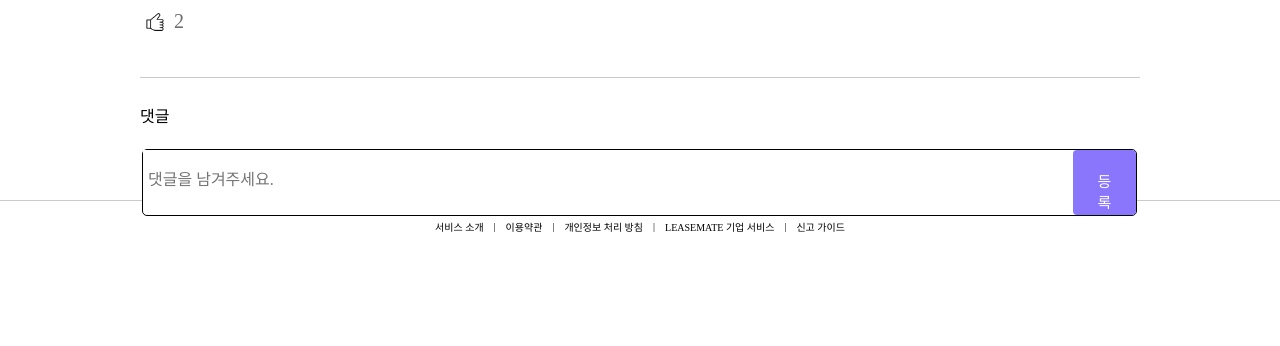
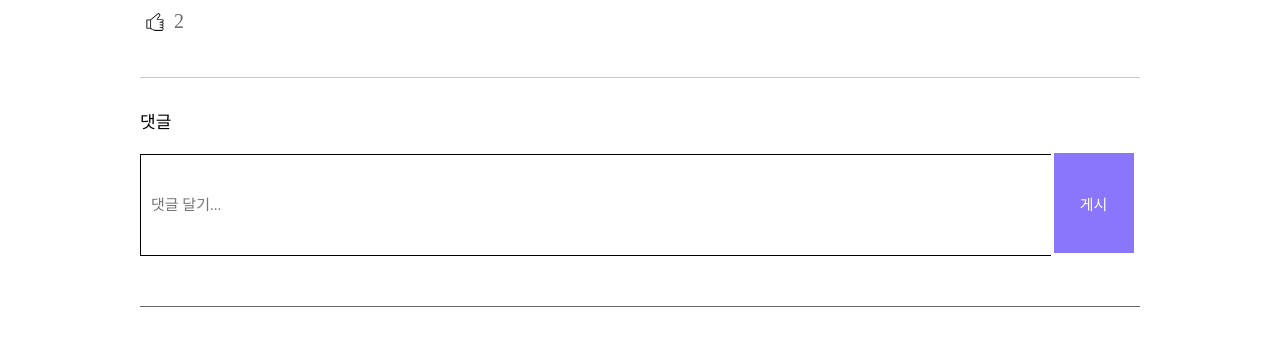
Before and after one commit to fiveIs-project01/LeaseMates, a plain HTML site: page commu/post/detail/detail.html in a window 1280 px wide. Shown: the part 860-1206 px from the top of the page. Before the commit the page ends 1111 px from the top, so only its background shows below. Drawn offline with nearby package versions, Linux system fonts and the light colour scheme.

Commit message:
regist comment

```diff
--- a/commu/post/detail/detail.css
+++ b/commu/post/detail/detail.css
@@ -17,6 +17,11 @@ body {
   align-items: center;
   background-color: #FFFFFF;
 }
+
+main{
+  height: 2000px;
+}
+
 
 .inner {
   width: 1000px;
--- a/commu/post/detail/detail.html
+++ b/commu/post/detail/detail.html
@@ -4,12 +4,24 @@
   <meta charset="UTF-8">
   <meta name="viewport" content="width=device-width, initial-scale=1.0">
   <title>LeaseMate</title>
-  <script src="../js/detail.js"></script>
+
+  <script src="detail.js"></script>
+  <script src="detail_cmt.js"></script>
+
   <link rel="stylesheet" href="./detail.css">
   <link rel="stylesheet" href="./detail_cmt.css">
   <link rel="stylesheet" href="https://fonts.googleapis.com/css2?family=Material+Symbols+Outlined:opsz,wght,FILL,GRAD@20..48,100..700,0..1,-50..200" />
+
   <script defer src="../../../temp/header/header_login.js"></script>
   <script defer src="../../../temp/footer/footer.js"></script>
+
+  <script defer src="../../../temp/header/header_login.js"> </script>
+  <script defer src="../../../temp/footer/footer.js"></script>
+
+  <script src="https://ajax.googleapis.com/ajax/libs/jquery/3.5.1/jquery.min.js"></script>
+  <script src="https://cdnjs.cloudflare.com/ajax/libs/popper.js/1.16.0/umd/popper.min.js"></script>
+  <script src="https://maxcdn.bootstrapcdn.com/bootstrap/4.5.2/js/bootstrap.min.js"></script>
+
 </head>
 <body>
   <!-- 헤더 들어갈자리 -->
@@ -50,24 +62,26 @@
           </div>
         </div>
         <div class="board-comment-container">
-          <ul class="comment">
-            <li class="comment-form">
-              <p>댓글<span></span></p>
-              <form class="comment-frm" name="commentFrm">
-                <span class="ps_box">
-                  <input type="text" placeholder="댓글을 남겨주세요." class="int" name="comment-content"/>
-                </span>
-                <button type="submit" class="comment-btn" value="등록">등록</button>
+            <p class="comment-p">댓글</p>
+            <form id="comment-form" onsubmit=addComment(event)>
+              <input type="text" placeholder="댓글 달기..." id="commentInput">
+              <button id="submit">게시</button>
+            </form>
+            <div class="comments">
+            </div>
 
-              </form>
-            </li>
-            <li id="comment-list">
 
-            </li>
-          </ul>
+          </div>
         </div>
+
       </div>
     </div>
+
+  </div>
+
+
+
+  </div>
   </main>
   <!-- footer 들어갈 자리 -->
   <div id="footer-placeholder"></div>
--- a/commu/post/detail/detail_cmt.css
+++ b/commu/post/detail/detail_cmt.css
@@ -3,82 +3,57 @@ li{
   list-style: none;
 }
 
-.comment{
-  display: flex;
-  flex-direction: column;
-  flex-wrap: nowrap;
-  padding: 30px;
-  margin: 0 auto;
-
+#commentInput{
+  height: 100px;
+  width: 900px;
+  border:  0.2px solid black;
+  margin: 0;
+  font-size: 15px;
+  padding-left: 10px;
+  font-weight: 300;
+  border-right: none;
 }
 
-.comment > li{
-  margin-top: 20px;
-}
-
-.comment > li:nth-child(1){
+#submit{
+  height: 100px;
   margin: 0;
-}
-
-.ps_box{
-  border: none;
-}
-
-.ps_box > input{
-  outline: none;
-}
-
-.int{
-  display: block;
-  position: relative;
-  width: 930px;
-  height: 60px;
-  padding-right: 25px;
-  line-height: 30px;
-  font-size: 16px;
-  box-sizing: border-box;
-  padding: 5px;
-  border: none;
-}
-
-
-.comment{
-  margin: 0;
-  padding: 0;
-}
-
-.btn{
-  display: none;
-}
-
-
-.comment-form > p{
-  font-size: 16px;
-  padding-top: 25px;
-  padding-bottom: 20px;
-}
-
-.comment-frm{
-  display: flex;
-  height: 65px;
-  width: 993px;
-  border:  0.2px solid black;
-  margin: 2px;
-  border-radius: 5px;
-
-}
-
-.comment-btn{
-  width: 65px;
-  padding: 20px;
-  margin: 0;
+  width: 80px;
   font-size: 15px;;
   color: #ffff;
   background-color: #8976FD;
   border: none;
-  border-radius: 4px;
 }
-.board-comment-containe{
-  height: 500px;
-  margin: 10px;
+
+main{
+  height: 2000px;
 }
+
+.comment-p{
+  font-size:17px !important;
+  margin-top: 30px !important;
+  margin-bottom: 20px !important;
+}
+
+.board-comment-container{
+  width: 1000px;
+  height: max-content;
+}
+
+#comment-form {
+  padding-bottom: 50px;
+  border-bottom: 0.2px solid #666;
+
+}
+
+.card-body{
+  width: 990px;
+  height: 100px;
+  border-bottom: 0.5px solid #666;
+}
+
+.card-text{
+  font-size: 20px;
+  font-weight: 300;
+  letter-spacing: normal;
+  margin-top: 20px;
+}
--- /dev/null
+++ b/commu/post/detail/detail_cmt.js
@@ -0,0 +1,29 @@
+// 댓글을 저장할 배열
+let comments = [];
+
+// 댓글추가 함수
+function addComment(event) {
+    event.preventDefault();
+    const commentInput = document.getElementById('commentInput');
+    var commentText = commentInput.value;
+    var date = new Date().toLocaleString();
+
+    if(commentText){
+
+        var commentDiv = document.createElement("div");
+        commentDiv.className = "card";
+        commentDiv.innerHTML = `
+        <div class="card-body">
+        <p class="card-text">${commentText}</p>
+        <p class="card-text"><small class="text-muted">${date}</small></p>
+        </div>
+        `;
+        console.log(commentDiv);
+
+        var commentsDiv = event.target.parentNode.querySelector(".comments");
+        commentsDiv.insertBefore(commentDiv, commentsDiv.firstChild);
+        commentInput.value = "";
+    }else{
+        alert("입력값이 없습니다");
+    }
+}
```
Also changed, not shown: commu/post/detail/detail.js (deleted, +0 -18 lines).
